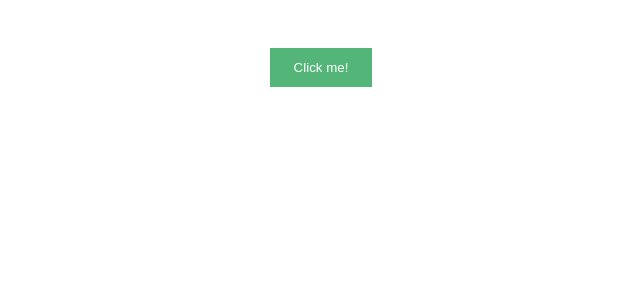
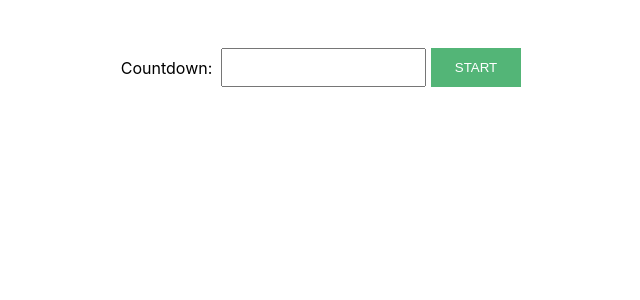
Before and after one commit to danMateer/test-app, a React (Create React App) app in the folder client/: page / in a window 1280 px wide. Shown: the top 300 px of the page, without its empty margins (319-959 px from the left). Built offline with nearby package versions, Linux system fonts and the light colour scheme.

Commit message:
Main layout configuration

```diff
--- a/client/src/App.style.tsx
+++ b/client/src/App.style.tsx
@@ -1,7 +1,12 @@
 import styled from 'styled-components'
 
+export const Form = styled.form`
+	display: flex;
+	align-items: center;
+	justify-content: center;
+`
+
 export const Container = styled.div`
-    max-width: 1170px;
-    margin: 3rem auto 0;
-    text-align: center;
+	max-width: 1170px;
+	margin: 3rem auto 0;
 `
--- a/client/src/App.tsx
+++ b/client/src/App.tsx
@@ -1,14 +1,27 @@
-import React from 'react';
+import React, { useState } from 'react';
 
 import { BaseButton } from "./components/BaseButton/BaseButton";
-import { Container } from "./App.style";
+import { BaseInput } from './components/BaseInput/BaseInput'
+import { Form, Container } from "./App.style";
 
 function App() {
+  const [timer, setTimer] = useState('');
+
+  const startCountdown = (e: React.FormEvent) => {
+    e.preventDefault();
+
+    console.log(timer)
+  }
+
   return (
     <Container>
-      <BaseButton>Click me!</BaseButton>
+      <Form onSubmit={startCountdown}>
+        Countdown: &nbsp;
+        <BaseInput value={timer} onChange={e => setTimer(e.target.value)} />&nbsp;
+        <BaseButton>START</BaseButton>
+      </Form>
     </Container>
   );
-}
+};
 
 export { App };
--- a/client/src/components/BaseButton/BaseButton.styles.tsx
+++ b/client/src/components/BaseButton/BaseButton.styles.tsx
@@ -5,18 +5,18 @@ export interface StyleProps {
     btnTheme: "positive" | "neutral"
 }
 
-export const Button = styled.button`
+export const Button = styled.button<StyleProps>`
     background-color: transparent;
     border: none;
     cursor: pointer;
     padding: 12px 24px;
     color: #fff;
-    ${({ rounded }: StyleProps) => rounded && css`
+    ${({ rounded }) => rounded && css`
         border-radius: 50%;
         height: 80px;
         width: 80px;
     `};
-    ${({ btnTheme }: StyleProps) => btnTheme === "positive" && css`
+    ${({ btnTheme }) => btnTheme === "positive" && css`
         background-color: #53b577;
     `
 }
```
